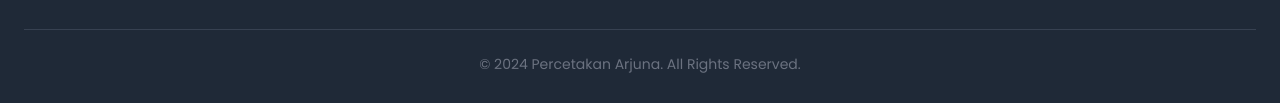
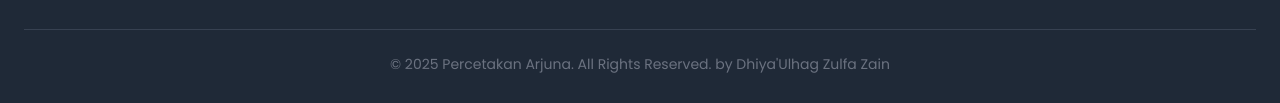
Before and after one commit to zulfazain-byte/Percetakan_Arjuna, a plain HTML site: page index.html in a window 1280 px wide. Shown: the part 5844-5947 px from the top of the page. Drawn offline with nearby package versions, Linux system fonts and the light colour scheme.

Commit message:
Update index.html

```diff
--- a/index.html
+++ b/index.html
@@ -490,7 +490,7 @@
                 </div>
             </div>
             <div class="mt-8 border-t border-gray-700 pt-6 text-center text-gray-500 text-sm">
-                &copy; 2024 Percetakan Arjuna. All Rights Reserved.
+                &copy; 2025 Percetakan Arjuna. All Rights Reserved. by Dhiya'Ulhag Zulfa Zain
             </div>
         </div>
     </footer>
```
